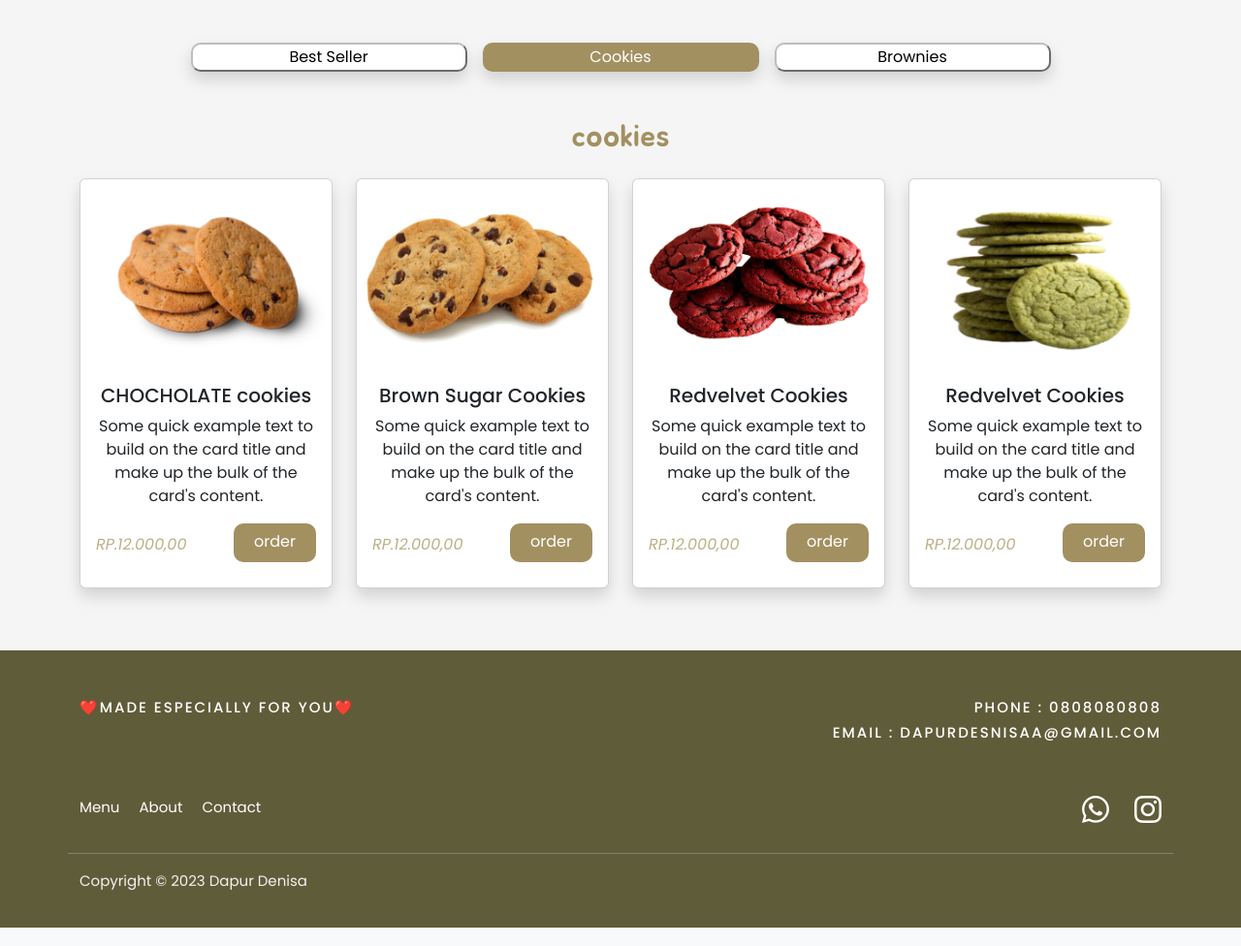
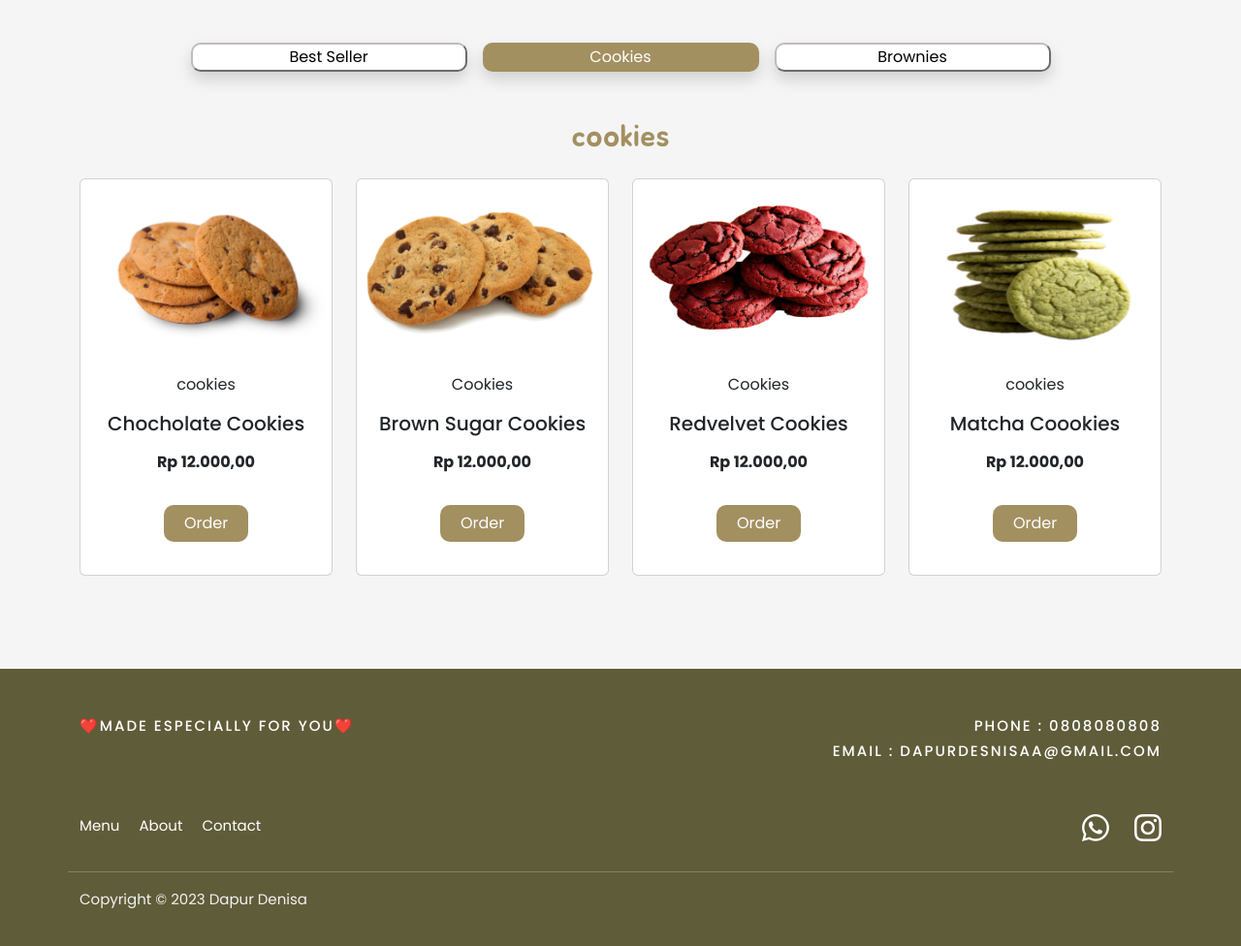
Before and after one commit to KelvinHarmenSyahputra/Dapur-Denisa, a Flask app: page /cookies in a window 1280 px wide. Shown: the part 400-1376 px from the top of the page at 97% size. Run offline with Flask 3, Linux system fonts and the light colour scheme; some web fonts are replaced.

Commit message:
ubah tampilan daftar menu

```diff
--- a/templates/menu_cookies.html
+++ b/templates/menu_cookies.html
@@ -86,70 +86,110 @@
 
     <div class="container">
       <div class="row mt-3 justify-content-center">
-        <div class="col-md-3 mb-3">
-          <div class="card shadow">
-            <img style="height: 194.75px;" src="../static/img/chocholate-cookies1.png"
-              class="img-fluid card-img-top ">
-            <div class="card-body text-center">
-              <h5 class="card-title">CHOCHOLATE cookies</h5>
-              <p class="card-text">Some quick example text to build on the card title and make up the bulk of the card's
-                content.</p>
-                <div class="d-flex ">
-                  <p class="me-auto">RP.12.000,00</p>
-                  <a href="https://wa.me/6285365094471/?text=Hai min, Saya ingin order nih :)" target="_blank"
-                    class="btn btn-denisa">order</a>
+        <div class="col mb-5">
+          <div class="card h-100">
+              <!-- Product image 450x300-->
+              <img class="card-img-top" src="../static/img/chocholate-cookies1.png" alt="..." />
+              <!-- Product details-->
+              <div class="card-body p-3">
+                  <div class="text-center">
+                    <p>cookies</p>
+                      <!-- Product name-->
+                      <h5 class="fs-5">Chocholate Cookies</h5>
+                      <!-- Product reviews-->
+                      <div class="d-flex justify-content-center small text-warning mb-2">
+
                       </div>
+                      <!-- Product price-->
+                     <p class="fw-bolder">
+                      Rp 12.000,00
+                     </p>
+                  </div>
+              </div>
+              <!-- Product actions-->
+              <div class="card-footer p-4 pt-0 border-top-0 bg-transparent">
+                  <div class="text-center"><a class="btn btn-denisa mt-auto" href="https://wa.me/6285365094471/?text=Hai min, Saya ingin order nih :)" target="_blank">Order</a></div>
               </div>
           </div>
       </div>
 
-        <div class="col-md-3 mb-3">
-          <div class="card shadow">
-            <img style="height: 194.75px;" src="../static/img/brown-sugar-cookies1.png"
-              class="img-fluid card-img-top ">
-            <div class="card-body text-center">
-              <h5 class="card-title">Brown Sugar Cookies</h5>
-              <p class="card-text">Some quick example text to build on the card title and make up the bulk of the card's
-                content.</p>
-                <div class="d-flex ">
-                  <p class="me-auto">RP.12.000,00</p>
-                  <a href="https://wa.me/6285365094471/?text=Hai min, Saya ingin order nih :)" target="_blank"
-                    class="btn btn-denisa">order</a>
+      <div class="col mb-5">
+        <div class="card h-100">
+            <!-- Product image 450x300-->
+            <img class="card-img-top" src="../static/img/brown-sugar-cookies1.png" alt="..." />
+            <!-- Product details-->
+            <div class="card-body p-3">
+                <div class="text-center">
+                  <p>Cookies</p>
+                    <!-- Product name-->
+                    <h5 class="fs-5">Brown Sugar Cookies</h5>
+                    <!-- Product reviews-->
+                    <div class="d-flex justify-content-center small text-warning mb-2">
+
                     </div>
+                    <!-- Product price-->
+                   <p class="fw-bolder">
+                    Rp 12.000,00
+                   </p>
+                </div>
+            </div>
+            <!-- Product actions-->
+            <div class="card-footer p-4 pt-0 border-top-0 bg-transparent">
+                <div class="text-center"><a class="btn btn-denisa mt-auto" href="https://wa.me/6285365094471/?text=Hai min, Saya ingin order nih :)" target="_blank">Order</a></div>
             </div>
         </div>
     </div>
 
-        <div class="col-md-3 mb-3">
-          <div class="card shadow">
-            <img style="height: 194.75px;" src="../static/img/redvelvet-cookies1.png"
-              class="img-fluid card-img-top ">
-            <div class="card-body text-center">
-              <h5 class="card-title">Redvelvet Cookies</h5>
-              <p class="card-text">Some quick example text to build on the card title and make up the bulk of the card's
-                content.</p>
-                <div class="d-flex ">
-                  <p class="me-auto">RP.12.000,00</p>
-                  <a href="https://wa.me/6285365094471/?text=Hai min, Saya ingin order nih :)" target="_blank"
-                    class="btn btn-denisa">order</a>
+    <div class="col mb-5">
+      <div class="card h-100">
+          <!-- Product image 450x300-->
+          <img class="card-img-top" src="../static/img/redvelvet-cookies1.png" alt="..." />
+          <!-- Product details-->
+          <div class="card-body p-3">
+              <div class="text-center">
+                <p>Cookies</p>
+                  <!-- Product name-->
+                  <h5 class="fs-5">Redvelvet Cookies</h5>
+                  <!-- Product reviews-->
+                  <div class="d-flex justify-content-center small text-warning mb-2">
+
                   </div>
+                  <!-- Product price-->
+                 <p class="fw-bolder">
+                  Rp 12.000,00
+                 </p>
+              </div>
+          </div>
+          <!-- Product actions-->
+          <div class="card-footer p-4 pt-0 border-top-0 bg-transparent">
+              <div class="text-center"><a class="btn btn-denisa mt-auto" href="https://wa.me/6285365094471/?text=Hai min, Saya ingin order nih :)" target="_blank">Order</a></div>
           </div>
       </div>
   </div>
 
-        <div class="col-md-3 mb-3">
-          <div class="card shadow">
-            <img style="height: 194.75px;" src="../static/img/matcha-cookies1.png"
-              class="img-fluid card-img-top ">
-            <div class="card-body text-center">
-              <h5 class="card-title">Redvelvet Cookies</h5>
-              <p class="card-text">Some quick example text to build on the card title and make up the bulk of the card's
-                content.</p>
-                <div class="d-flex ">
-                  <p class="me-auto">RP.12.000,00</p>
-                  <a href="https://wa.me/6285365094471/?text=Hai min, Saya ingin order nih :)" target="_blank"
-                    class="btn btn-denisa">order</a>
+  <div class="col mb-5">
+    <div class="card h-100">
+        <!-- Product image 450x300-->
+        <img class="card-img-top" src="../static/img/matcha-cookies1.png" alt="..." />
+        <!-- Product details-->
+        <div class="card-body p-3">
+            <div class="text-center">
+              <p>cookies</p>
+                <!-- Product name-->
+                <h5 class="fs-5">Matcha Coookies</h5>
+                <!-- Product reviews-->
+                <div class="d-flex justify-content-center small text-warning mb-2">
+
                 </div>
+                <!-- Product price-->
+               <p class="fw-bolder">
+                Rp 12.000,00
+               </p>
+            </div>
+        </div>
+        <!-- Product actions-->
+        <div class="card-footer p-4 pt-0 border-top-0 bg-transparent">
+            <div class="text-center"><a class="btn btn-denisa mt-auto" href="https://wa.me/6285365094471/?text=Hai min, Saya ingin order nih :)" target="_blank">Order</a></div>
         </div>
     </div>
 </div>
```
Also changed, not shown: templates/Menu.html (+74 -37 lines), templates/menu_brownies.html (+95 -37 lines). Lines whose indentation alone changed are shown as unchanged.
